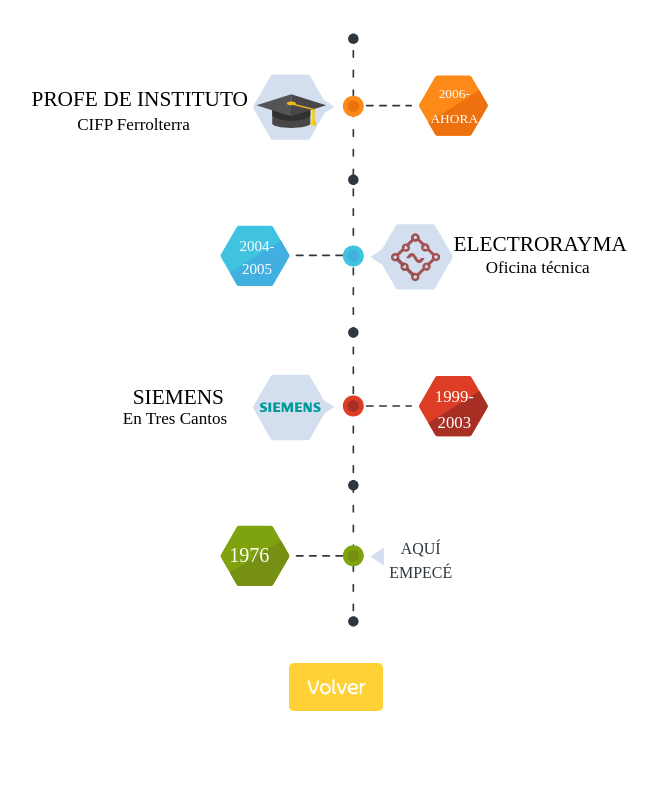
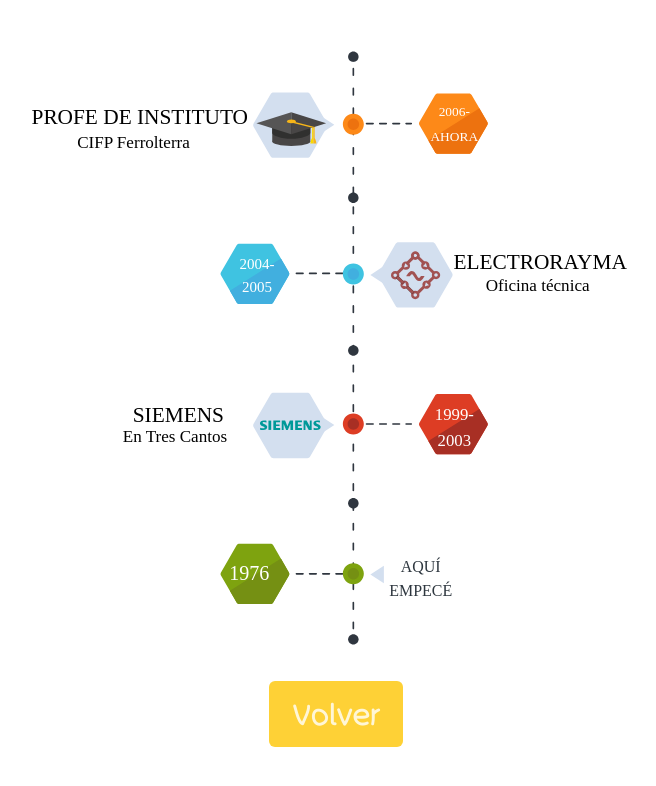
Before and after one commit to runsy/juanchi_website, a React (Create React App) app in the folder frontend/: page /about in a window 1280 px wide. Shown: the part 660-1446 px from the top of the page, without its empty margins (304-960 px from the left). Before the commit the page ends 1403 px from the top, so only its background shows below. Built offline with nearby package versions, Linux system fonts and the light colour scheme.

Commit message:
removed bootstrap

```diff
--- a/frontend/package.json
+++ b/frontend/package.json
@@ -5,7 +5,6 @@
   "proxy": "http://localhost:9000",
   "dependencies": {
     "react": "^17.0.2",
-    "react-bootstrap": "^1.6.1",
     "react-device-detect": "^1.17.0",
     "react-dom": "^17.0.2",
     "react-markdown": "^7.1.0",
--- a/frontend/src/App.css
+++ b/frontend/src/App.css
@@ -36,7 +36,7 @@
 p, li {
 	font-family: SageSans, serif;
 	font-size: calc(15px + 2vmin);
-	margin-bottom: 0.5em;
+	margin: 0.35em;
 }
 
 a {
@@ -58,7 +58,22 @@
 }
 
 pre, code {
-  font-family: monospace, monospace;
+  font-family: monospace;
+}
+
+.button {
+	font-family: BadComic, sans;
+	font-size: calc(14px + 2vmin);
+	text-decoration: none;
+	background: none;
+	background-color: #fed136;
+	color: rgba(255, 255, 255, 0.80);
+    border: none rgba(0, 0, 0, 0);
+	padding: 0.5em 0.75em;
+	border-radius: 6px;
+	box-shadow: none;
+	cursor:pointer;
+	margin-bottom: 1em;
 }
 
 pre {
--- a/frontend/src/App.js
+++ b/frontend/src/App.js
@@ -1,8 +1,8 @@
 import React, { lazy, Suspense } from 'react';
 import { isBrowser } from "react-device-detect";
-import { Button, Tooltip, OverlayTrigger } from 'react-bootstrap';
+import LinkButton from './components/LinkButton';
+import { Switch, Route, withRouter } from 'react-router-dom';
 import './App.css';
-import { Switch, Route, Link, withRouter } from 'react-router-dom';
 
 import Home from './pages/home/home';
 //import Ciberseguridad from './pages/ciberseguridad/ciberseguridad';
@@ -43,20 +43,6 @@
 	}
 }
 
-//Tooltips
-
-var renderEmailTooltip = (props) => (
-<Tooltip id="email-tooltip" {...props}>
-	Enviar e-mail
-</Tooltip>
-);
-
-var renderInstagramTooltip = (props) => (
-<Tooltip id="email-tooltip" {...props}>
-	Ver Instagram
-</Tooltip>
-);
-
 //404 Page
 const NoMatchPage = () => {
 	return (
@@ -66,11 +52,7 @@
 				<h3>404 - Not found</h3>
 			</div>
 			<div className="back-button">
-				<Link to="/">
-					<Button variant="flat" size="lg">
-						Volver
-					</Button>
-				</Link>
+				<LinkButton to='/'>Volver</LinkButton>
 			</div>
 		</React.Fragment>
 	);
@@ -108,16 +90,12 @@
 			<Route exact path='/'>
 				<footer class="text-center">
 					<p>
-					<OverlayTrigger placement="left" overlay={renderEmailTooltip}>
 						<a href="mailto:juancho.proaso@gmail.com">
 							<img src={email} className="email" alt="E-mail" />
 						</a>
-					</OverlayTrigger>
-					<OverlayTrigger placement="right" overlay={renderInstagramTooltip}>
 						<a href="http://instagram.com/juan.diaz.diaz.ferrol">
 							<img src={instagram} className="instagram" alt="instagram" />
 						</a>
-					</OverlayTrigger>
 					</p>
 					<div id="my-line">
 						<span>
--- /dev/null
+++ b/frontend/src/components/LinkButton.js
@@ -0,0 +1,34 @@
+// file: /components/LinkButton.jsx
+import React from 'react'
+import PropTypes from 'prop-types'
+import { withRouter } from 'react-router'
+
+const LinkButton = (props) => {
+	const {
+		history,
+		location,
+		match,
+		staticContext,
+		to,
+		onClick,
+		// ⬆ filtering out props that `button` doesn’t know what to do with.
+		...rest
+	} = props
+	return (
+		<button
+			className={'button'}
+			{...rest} // `children` is just another prop!
+			onClick={(event) => {
+				onClick && onClick(event)
+				history.push(to)
+			}}
+		/>
+	)
+}
+
+LinkButton.propTypes = {
+	to: PropTypes.string.isRequired,
+	children: PropTypes.node.isRequired
+}
+
+export default withRouter(LinkButton)
--- a/frontend/src/css/index.css
+++ b/frontend/src/css/index.css
@@ -6,8 +6,3 @@
   -webkit-font-smoothing: antialiased;
   -moz-osx-font-smoothing: grayscale;
 }
-
-code {
-  font-family: source-code-pro, Menlo, Monaco, Consolas, 'Courier New',
-    monospace;
-}
--- a/frontend/src/index.js
+++ b/frontend/src/index.js
@@ -1,7 +1,6 @@
 import React from 'react';
 import ReactDOM from 'react-dom';
 import './css/index.css';
-import './css/bootstrap.min.css';
 import App from './App';
 import { BrowserRouter} from 'react-router-dom';
 
--- a/frontend/src/pages/about/about.js
+++ b/frontend/src/pages/about/about.js
@@ -1,6 +1,5 @@
 import React from 'react';
-import { Button} from 'react-bootstrap';
-import { Link } from 'react-router-dom';
+import LinkButton from '../../components/LinkButton';
 
 var About = () => {
   var timeline = require("./images/timeline.svg").default
@@ -17,11 +16,7 @@
 				<img src={timeline} className="App-timeline" alt="Línea de tiempo" />
 			</div>
 			<div className="back-button">
-				<Link to="/">
-					<Button variant="flat" size="lg">
-						Volver
-					</Button>
-				</Link>
+				<LinkButton to='/'>Volver</LinkButton>
 			</div>
 		</div>
 	</React.Fragment>
--- a/frontend/src/pages/ciberseguridad/ciberseguridad.js
+++ b/frontend/src/pages/ciberseguridad/ciberseguridad.js
@@ -15,7 +15,7 @@
 			<a href="/simplerisk">Acceder</a>
 			<div><br /></div>
 			<Link to="/">
-				<Button variant="flat" size="lg">
+				<Button>
 					Volver
 				</Button>
 			</Link>
--- a/frontend/src/pages/home/home.js
+++ b/frontend/src/pages/home/home.js
@@ -1,6 +1,5 @@
 import React from "react";
 import { Link } from "react-router-dom";
-import Figure from 'react-bootstrap/Figure';
 
 /*import logo_ciber from './images/logo_ciber.svg';*/
 import juanchi from './images/juanchi.svg';
@@ -17,32 +16,11 @@
 		</div>
 		<div className="App-centered">
 			<Link to="/about">
-				<Figure>
-					<Figure.Image
-						src={juanchi}
-						fluid
-						alt= 'Juanchi'
-						style= {{ maxWidth: '12rem' }}
-					/>
-				</Figure>
+				<img src={juanchi} alt="Juanchi" style= {{ maxWidth: '12rem' }}/>
 			</Link>
-			<Figure>
-				<Figure.Image
-					src={click}
-					fluid
-					alt= 'click anywhere'
-					style= {{ maxWidth: '10rem' }}
-				/>
-			</Figure>
+				<img src={click} alt="click anywhere" style= {{ maxWidth: '10rem' }}/>
 			<Link to="/ideas">
-				<Figure>
-					<Figure.Image
-						src={ideas}
-						fluid
-						alt= 'Ideas'
-						style= {{ maxWidth: '13rem' }}
-					/>
-				</Figure>
+				<img src={ideas} alt="Ideas" style= {{ maxWidth: '13rem' }}/>
 			</Link>
 			{/*<Link to="/ciberseguridad">
 				<Figure>
--- a/frontend/src/pages/ideas/ideas.js
+++ b/frontend/src/pages/ideas/ideas.js
@@ -1,7 +1,7 @@
 import React, {useEffect, useState} from 'react';
 import ReactMarkdown from 'react-markdown'
-import { Button} from 'react-bootstrap';
-import { Link, useParams } from 'react-router-dom';
+import LinkButton from '../../components/LinkButton';
+import { useParams } from 'react-router-dom';
 
 function Ideas() {
 
@@ -49,18 +49,10 @@
 			</div>
 			<div className="back-button">
 				{!main &&
-					<Link to="/ideas">
-						<Button variant="flat" size="lg">
-							Ideas
-						</Button>
-					</Link>
+					<LinkButton to='/ideas'>Ideas</LinkButton>
 				}
 				&nbsp;
-				<Link to="/">
-					<Button variant="flat" size="lg">
-						🏠 Casa
-					</Button>
-				</Link>
+				<LinkButton to='/'>🏠 Casa</LinkButton>
 			</div>
 		</React.Fragment>
 	);
--- a/frontend/src/pages/license/license.js
+++ b/frontend/src/pages/license/license.js
@@ -1,6 +1,5 @@
 import React from 'react';
-import { Button} from 'react-bootstrap';
-import { Link } from 'react-router-dom';
+import LinkButton from '../../components/LinkButton';
 
 var License = () => {
   return (
@@ -19,12 +18,8 @@
 			</div>
 		</div>
 		<div className="back-button">
-				<Link to="/">
-					<Button variant="flat" size="lg">
-						Volver
-					</Button>
-				</Link>
-			</div>
+			<LinkButton to='/'>Volver</LinkButton>
+		</div>
 	</React.Fragment>
   );
 }
```
Also changed, not shown: frontend/src/components/Button.js (added, +11 -0 lines), 1 other file (tests, documents, lock files or other folders).
